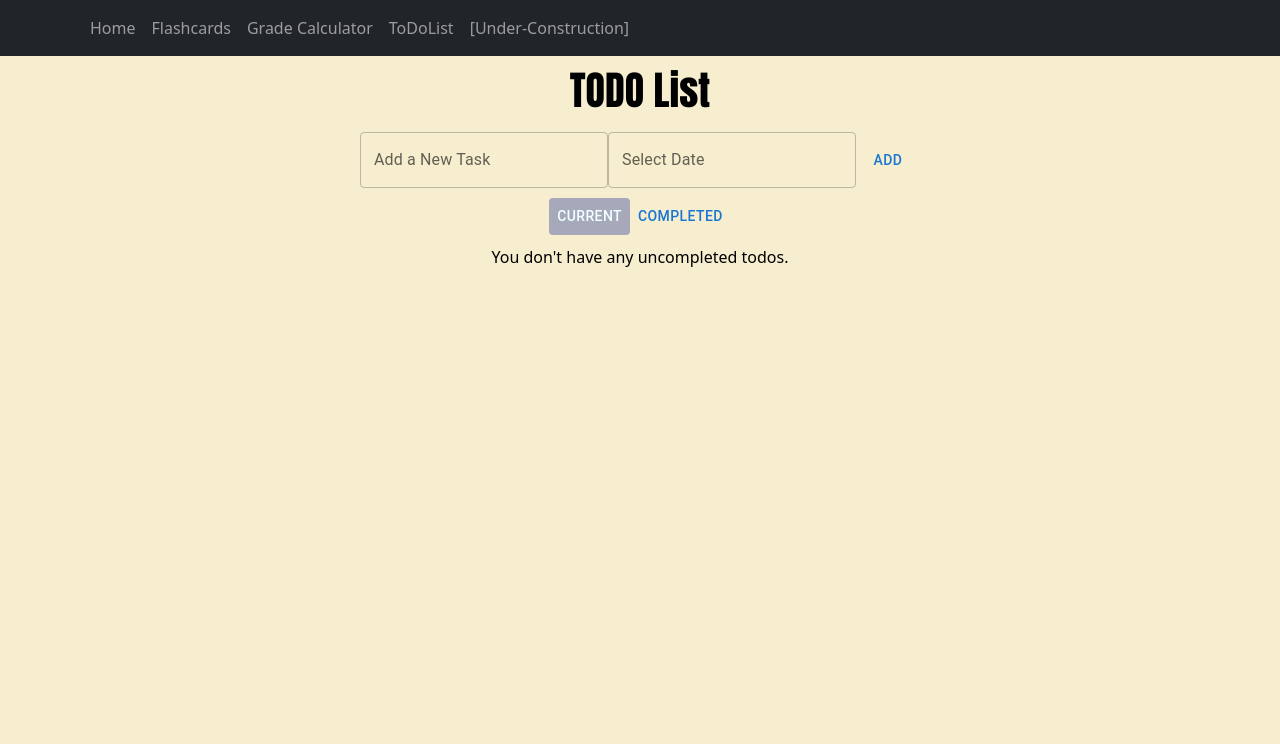
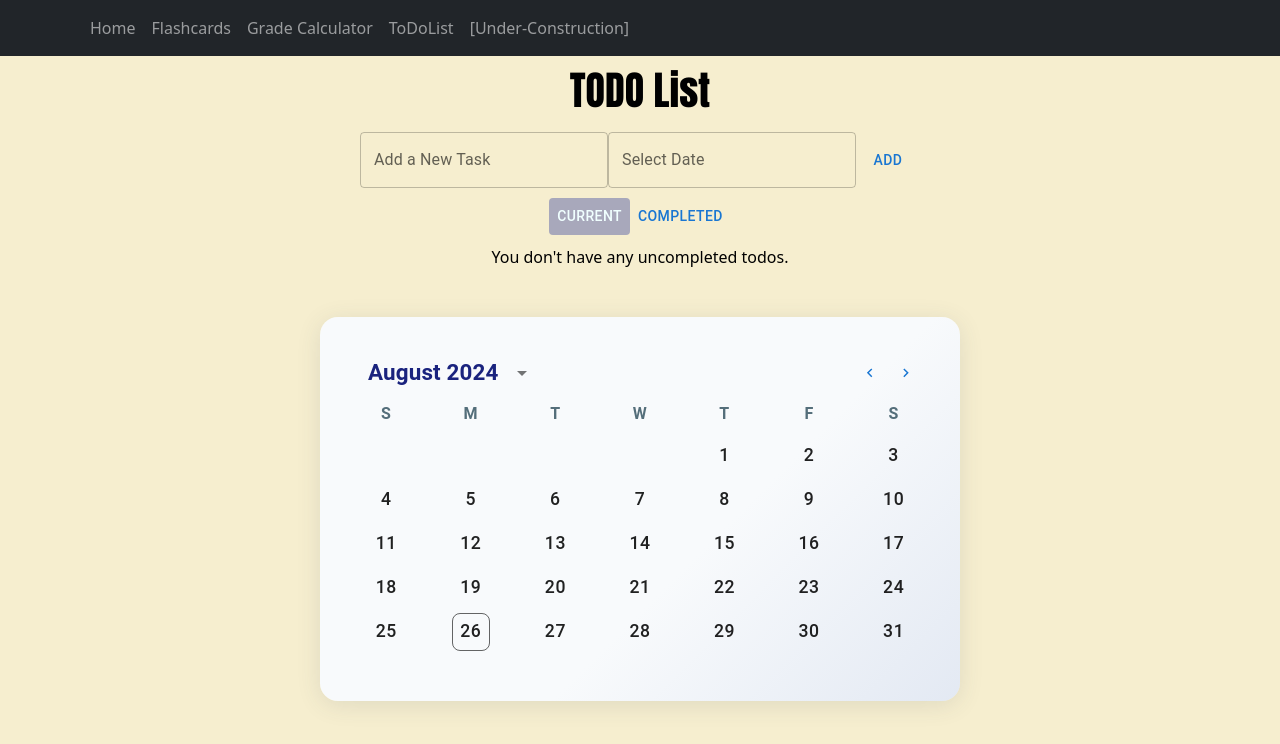
Before and after one commit to Prsnt95/campus-kit, a React (Create React App) app: page /todo-list in a window 1280 px wide. Shown: the top 744 px of the page. Built offline with nearby package versions, Linux system fonts and the light colour scheme.

Commit message:
calendar added

```diff
--- a/src/pages/TodoList/TodoList.jsx
+++ b/src/pages/TodoList/TodoList.jsx
@@ -1,21 +1,23 @@
-import React from "react";
-import Todo from "./Todo";
-import "../../styles/TodoList.css";
-import { LocalizationProvider } from "@mui/x-date-pickers/LocalizationProvider";
-import { AdapterDayjs } from "@mui/x-date-pickers/AdapterDayjs";
-import { DatePicker } from "@mui/x-date-pickers/DatePicker";
-import { Button, TextField } from "@mui/material";
-import dayjs from "dayjs";
+import React from 'react';
+
+import { Button, TextField } from '@mui/material';
+import { DateCalendar, DatePicker, PickersDay } from '@mui/x-date-pickers';
+import { AdapterDayjs } from '@mui/x-date-pickers/AdapterDayjs';
+import { LocalizationProvider } from '@mui/x-date-pickers/LocalizationProvider';
+import dayjs from 'dayjs';
+
+import '../../styles/TodoList.css';
+import Todo from './Todo';
 
 const TodoList = () => {
-  const [task, setTask] = React.useState("");
+  const [task, setTask] = React.useState('');
   const [deadline, setDeadline] = React.useState(null);
   const [todos, setTodos] = React.useState([]);
-  const [filter, setFilter] = React.useState("current");
+  const [filter, setFilter] = React.useState('current');
 
   // Retrieve todos from localStorage and parse deadlines
   React.useEffect(() => {
-    const items = JSON.parse(localStorage.getItem("LISTS_OF_TODOS"));
+    const items = JSON.parse(localStorage.getItem('LISTS_OF_TODOS'));
     if (items) {
       const parsedTodos = items.map((todo) => {
         const parsedDeadline = todo.deadline ? dayjs(todo.deadline) : null;
@@ -32,9 +34,9 @@ const TodoList = () => {
   // Save todos to localStorage when the todos array changes
   React.useEffect(() => {
     if (todos.length > 0) {
-      localStorage.setItem("LISTS_OF_TODOS", JSON.stringify(todos));
+      localStorage.setItem('LISTS_OF_TODOS', JSON.stringify(todos));
     } else {
-      localStorage.removeItem("LISTS_OF_TODOS"); // Clear localStorage if todos is empty
+      localStorage.removeItem('LISTS_OF_TODOS'); // Clear localStorage if todos is empty
     }
   }, [todos]);
 
@@ -49,7 +51,7 @@ const TodoList = () => {
   const handleClick = () => {
     if (task && deadline && deadline.isValid()) {
       setTodos([...todos, { task, deadline, completed: false }]);
-      setTask("");
+      setTask('');
       setDeadline(null);
     }
   };
@@ -63,26 +65,43 @@ const TodoList = () => {
   const handleDelete = (index) => {
     const updatedTodos = todos.filter((_, i) => i !== index);
     setTodos(updatedTodos);
-    localStorage.setItem("LISTS_OF_TODOS", JSON.stringify(updatedTodos)); // Save immediately after deleting
+    localStorage.setItem('LISTS_OF_TODOS', JSON.stringify(updatedTodos)); // Save immediately after deleting
   };
 
   const filteredTodos = todos.filter((todo) =>
-    filter === "current" ? !todo.completed : todo.completed
+    filter === 'current' ? !todo.completed : todo.completed
   );
 
   const displayMessage = () => {
-    return filter === "current"
+    return filter === 'current'
       ? "You don't have any uncompleted todos."
       : "You don't have any completed todos.";
   };
 
+  // Helper to get all todo dates as strings (YYYY-MM-DD)
+  const todoDates = todos
+    .map((todo) =>
+      todo.deadline && todo.deadline.isValid()
+        ? todo.deadline.format('YYYY-MM-DD')
+        : null
+    )
+    .filter(Boolean);
+
+  // Helper to get a map of date strings to task names for quick lookup
+  const todoMap = todos.reduce((acc, todo) => {
+    if (todo.deadline && todo.deadline.isValid()) {
+      acc[todo.deadline.format('YYYY-MM-DD')] = todo.task;
+    }
+    return acc;
+  }, {});
+
   return (
-    <div className="Todo-wrapper">
-      <h1 className="todo-title">TODO List</h1>
-      <div className="inputContainer">
+    <div className='Todo-wrapper'>
+      <h1 className='todo-title'>TODO List</h1>
+      <div className='inputContainer'>
         <TextField
-          label="Add a New Task"
-          className="custom-textfield"
+          label='Add a New Task'
+          className='custom-textfield'
           value={task}
           onChange={handleTaskChange}
         />
@@ -90,25 +109,25 @@ const TodoList = () => {
           <DatePicker
             value={deadline}
             onChange={handleDeadlineChange}
-            label="Select Date"
-            className="custom-datepicker"
+            label='Select Date'
+            className='custom-datepicker'
             renderInput={(params) => <TextField {...params} />}
           />
         </LocalizationProvider>
-        <Button className="add-btn" onClick={handleClick}>
+        <Button className='add-btn' onClick={handleClick}>
           Add
         </Button>
       </div>
-      <div className="todoList--buttonWrapper">
+      <div className='todoList--buttonWrapper'>
         <Button
-          onClick={() => setFilter("current")}
-          className={filter === "current" ? "active-filter" : ""}
+          onClick={() => setFilter('current')}
+          className={filter === 'current' ? 'active-filter' : ''}
         >
           Current
         </Button>
         <Button
-          onClick={() => setFilter("completed")}
-          className={filter === "completed" ? "active-filter" : ""}
+          onClick={() => setFilter('completed')}
+          className={filter === 'completed' ? 'active-filter' : ''}
         >
           Completed
         </Button>
@@ -122,7 +141,7 @@ const TodoList = () => {
             <Todo
               key={originalIndex} // Use the original index as the key
               task={todo.task}
-              deadline={todo.deadline ? todo.deadline.format("YYYY-MM-DD") : ""}
+              deadline={todo.deadline ? todo.deadline.format('YYYY-MM-DD') : ''}
               complete={todo.completed}
               check={() => toggleComplete(originalIndex)} // Pass the original index here
               onDelete={() => handleDelete(originalIndex)}
@@ -132,6 +151,145 @@ const TodoList = () => {
       ) : (
         <p>{displayMessage()}</p>
       )}
+      {/* Calendar below the todos */}
+      <div
+        className='todo-calendar-wrapper'
+        style={{
+          marginTop: 32,
+          width: '50%', // Reduced width
+          marginLeft: 'auto', // Center horizontally
+          marginRight: 'auto',
+          padding: '24px',
+          borderRadius: '18px',
+          background: 'linear-gradient(135deg, #f8fafc 60%, #e3e9f3 100%)',
+          boxShadow: '0 4px 24px 0 rgba(60, 72, 88, 0.12)',
+          overflow: 'hidden',
+        }}
+      >
+        <LocalizationProvider dateAdapter={AdapterDayjs}>
+          <DateCalendar
+            sx={{
+              width: '100%',
+              minWidth: 'unset',
+              maxWidth: 'unset',
+              minHeight: 'unset',
+              height: 'auto',
+              margin: 0,
+              padding: 0,
+              boxSizing: 'border-box',
+              '& .MuiDateCalendar-root': {
+                width: '100%',
+                height: '100%',
+                maxWidth: 'none',
+                maxHeight: 'none',
+              },
+              '& .MuiPickersCalendarHeader-root': {
+                paddingTop: '10px',
+                paddingBottom: '10px',
+                fontSize: '1.1rem',
+              },
+              '& .MuiPickersCalendarHeader-label': {
+                fontSize: '1.4rem',
+                fontWeight: 'bold',
+                color: '#1a237e',
+              },
+              '& .MuiPickersArrowSwitcher-button': {
+                width: '36px',
+                height: '36px',
+                fontSize: '1.1rem',
+                color: '#1976d2',
+              },
+              '& .MuiDayCalendar-weekDayLabel': {
+                fontSize: '1rem',
+                fontWeight: 'bold',
+                width: '38px',
+                height: '32px',
+                display: 'flex',
+                alignItems: 'center',
+                justifyContent: 'center',
+                margin: '2px',
+                color: '#546e7a',
+              },
+              '& .MuiPickersDay-root': {
+                fontSize: '1.1rem',
+                fontWeight: '500',
+                width: '38px',
+                height: '38px',
+                margin: '2px',
+                borderRadius: '8px',
+                transition: 'background 0.2s',
+              },
+              '& .MuiDayCalendar-weekContainer': {
+                justifyContent: 'space-around',
+                margin: '2px 0',
+              },
+              '& .MuiDayCalendar-header': {
+                display: 'flex',
+                justifyContent: 'space-around',
+                paddingLeft: 0,
+                paddingRight: 0,
+              },
+              '& .MuiDayCalendar-slideTransition': {
+                minHeight: '260px',
+              },
+              '& .MuiDayCalendar-monthContainer': {
+                width: '100%',
+              },
+            }}
+            slotProps={{
+              day: (ownerState) => {
+                const dateString = dayjs(ownerState.day).format('YYYY-MM-DD');
+                const hasTodo = Object.prototype.hasOwnProperty.call(
+                  todoMap,
+                  dateString
+                );
+                return {
+                  sx: hasTodo
+                    ? {
+                        backgroundColor: '#1976d2',
+                        color: '#fff',
+                        borderRadius: '8px',
+                        position: 'relative',
+                        boxShadow: '0 2px 8px 0 rgba(25, 118, 210, 0.10)',
+                        '&:hover': {
+                          backgroundColor: '#1565c0',
+                        },
+                      }
+                    : {},
+                  children: (
+                    <>
+                      {ownerState.day.date()}
+                      {hasTodo && (
+                        <div
+                          style={{
+                            fontSize: '0.65rem',
+                            position: 'absolute',
+                            left: 2,
+                            right: 2,
+                            bottom: 2,
+                            color: '#1976d2',
+                            background: '#fff',
+                            borderRadius: 3,
+                            padding: '0 2px',
+                            zIndex: 2,
+                            whiteSpace: 'nowrap',
+                            overflow: 'hidden',
+                            textOverflow: 'ellipsis',
+                            lineHeight: '1.1',
+                            fontWeight: 600,
+                          }}
+                        >
+                          {todoMap[dateString]}
+                        </div>
+                      )}
+                    </>
+                  ),
+                };
+              },
+            }}
+          />
+        </LocalizationProvider>
+      </div>
     </div>
   );
 };
```
Also changed, not shown: src/pages/TodoList/Todo.jsx (+9 -8 lines).
